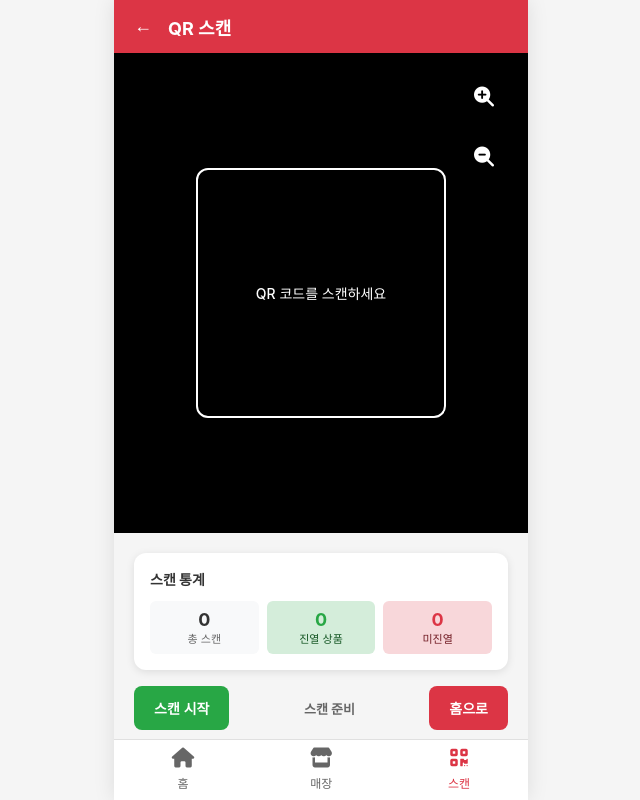
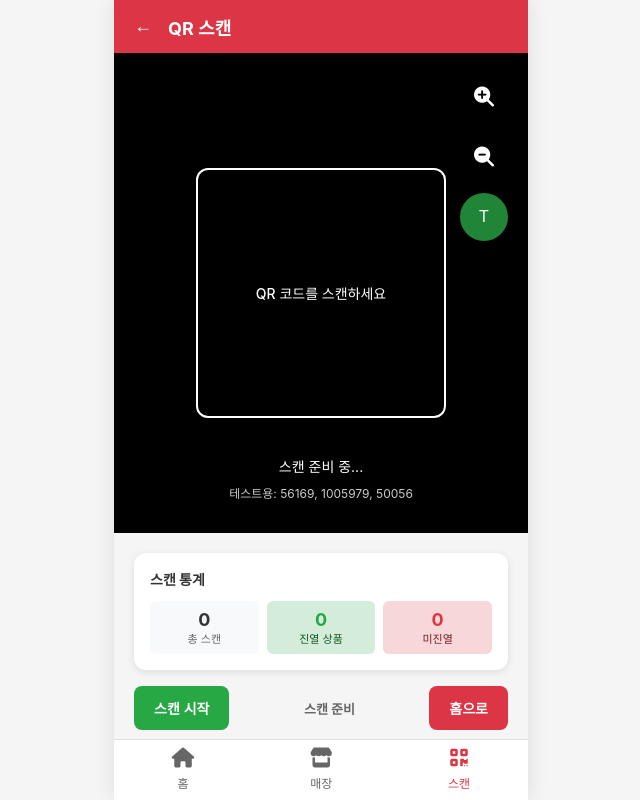
Before and after one commit to fornerds/3m-qr-scanner, a React (Create React App) app: page /scan in a window 1280 px wide. Shown: the whole page, without its empty margins (319-959 px from the left). Built offline with nearby package versions, Linux system fonts and the light colour scheme; no server answers.

Commit message:
feat: 스캔 상태 표시 및 테스트 버튼 추가

```diff
--- a/src/components/QRScanPage.js
+++ b/src/components/QRScanPage.js
@@ -19,6 +19,7 @@ const QRScanPage = () => {
   const [flashlightOn, setFlashlightOn] = useState(false);
   const [zoomLevel, setZoomLevel] = useState(1);
   const [maxZoom, setMaxZoom] = useState(1);
+  const [scanStatus, setScanStatus] = useState('스캔 준비 중...');
 
   const videoRef = useRef();
   const canvasRef = useRef();
@@ -229,12 +230,22 @@ const QRScanPage = () => {
           inversionAttempts: "attemptBoth",
         });
 
+        // 디버그: 스캔 상태 표시
+        const now = Math.floor(Date.now() / 1000);
+        if (now % 2 === 0) {
+          setScanStatus(`스캔 중... ${videoWidth}x${videoHeight}`);
+          console.log('스캔 중... 해상도:', videoWidth, 'x', videoHeight);
+        }
+
         if (code && code.data) {
           // 중복 스캔 방지 (1초 간격)
           if (code.data !== lastScannedCode) {
             setLastScannedCode(code.data);
 
-            console.log('QR 코드 감지:', code.data);
+            console.log('🎉 QR 코드 감지됨!:', code.data);
+            console.log('QR 코드 위치:', code.location);
+
+            setScanStatus(`QR 코드 발견: ${code.data}`);
 
             // QR 데이터 처리
             processQR(code.data);
@@ -500,6 +511,26 @@ const QRScanPage = () => {
           >
             <i className="fas fa-search-minus"></i>
           </button>
+
+          {/* 테스트 버튼 */}
+          <button
+            onClick={() => processQR('56169')}
+            style={{
+              width: '48px',
+              height: '48px',
+              borderRadius: '50%',
+              backgroundColor: 'rgba(40, 167, 69, 0.8)',
+              border: 'none',
+              color: 'white',
+              fontSize: '16px',
+              cursor: 'pointer',
+              display: 'flex',
+              alignItems: 'center',
+              justifyContent: 'center'
+            }}
+          >
+            T
+          </button>
         </div>
 
         {/* 줌 레벨 표시 */}
@@ -518,6 +549,25 @@ const QRScanPage = () => {
             {zoomLevel.toFixed(1)}x
           </div>
         )}
+
+        {/* 스캔 상태 표시 */}
+        <div style={{
+          position: 'absolute',
+          bottom: scanResult ? '100px' : '20px',
+          left: '20px',
+          right: '20px',
+          backgroundColor: 'rgba(0, 0, 0, 0.7)',
+          color: 'white',
+          padding: '12px',
+          borderRadius: '8px',
+          fontSize: '14px',
+          textAlign: 'center'
+        }}>
+          {scanStatus}
+          <div style={{ marginTop: '8px', fontSize: '12px', opacity: 0.8 }}>
+            테스트용: 56169, 1005979, 50056
+          </div>
+        </div>
 
         {/* 스캔 결과 표시 */}
         {scanResult && (
```
